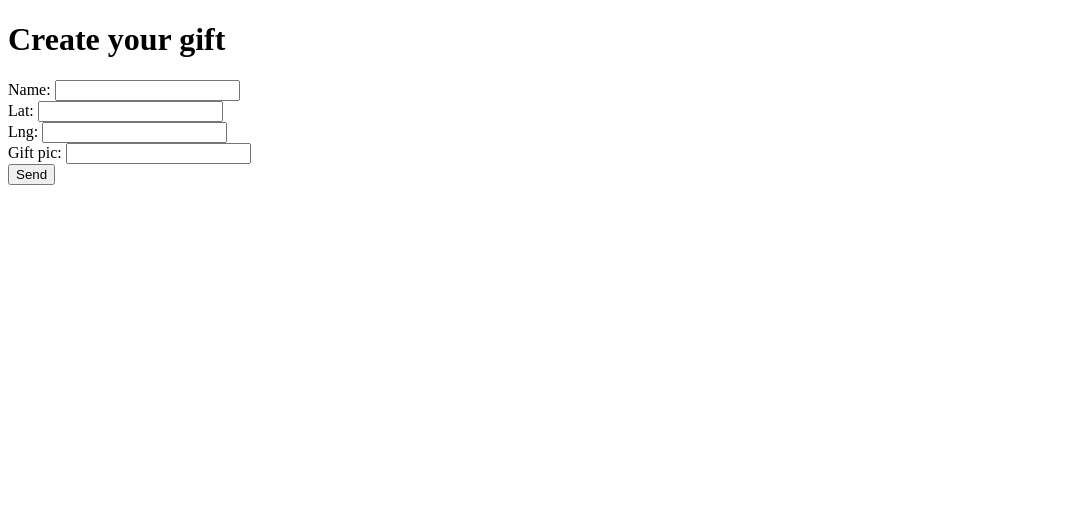
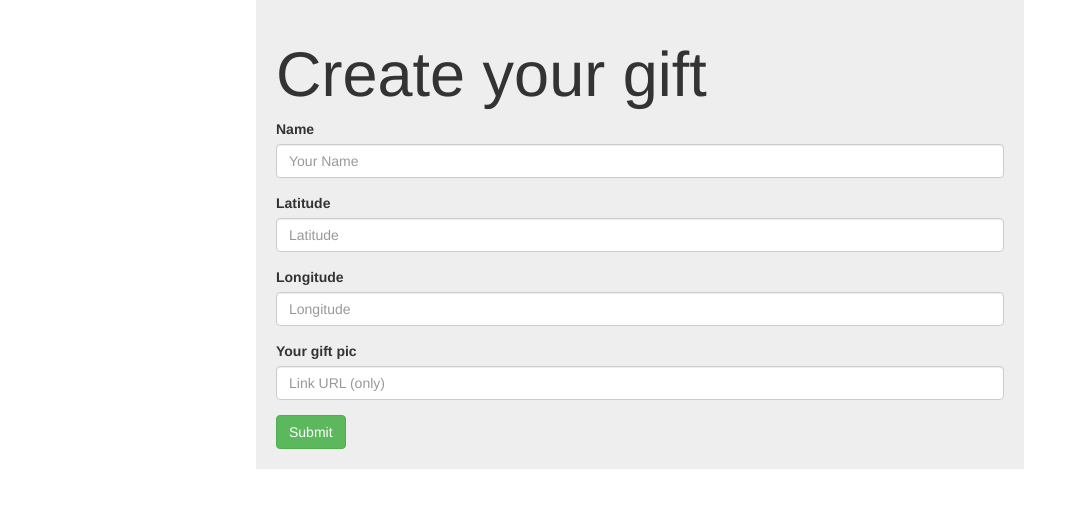
Before and after one commit to panchalmeera/valentine_app_server, a website: page index.html in a window 1280 px wide. Shown: the whole page, without its empty margins (0-1079 px from the left). Drawn offline with nearby package versions, Linux system fonts and the light colour scheme; no server answers.

Commit message:
1) adding upvote code, 2) beautifying index.html

```diff
--- a/index.html
+++ b/index.html
@@ -6,6 +6,7 @@
 	src="https://code.jquery.com/jquery-3.1.1.min.js"
 	integrity="sha256-hVVnYaiADRTO2PzUGmuLJr8BLUSjGIZsDYGmIJLv2b8="
 	crossorigin="anonymous"></script>
+    <link href="https://maxcdn.bootstrapcdn.com/bootstrap/3.3.7/css/bootstrap.min.css" rel="stylesheet" integrity="sha384-BVYiiSIFeK1dGmJRAkycuHAHRg32OmUcww7on3RYdg4Va+PmSTsz/K68vbdEjh4u" crossorigin="anonymous">
     <script src="/socket.io/socket.io.js"></script>
     <script>
      function getParameterByName(name, url) {
@@ -21,6 +22,8 @@
      }
 
      $(document).ready(function(){
+       //didn't want to use template engines just small stuff, so hacked for a message
+
        var message = getParameterByName('message');
        if(message) $('#message').html(message);
 
@@ -31,16 +34,42 @@
        });
      });
     </script>
+
+    <style type="text/css">
+     .center_div{
+       margin: 0 auto;
+       width:60%;
+       padding: 20px;
+     }
+     #message{
+       color: green;
+     }
+    </style>
   </head>
   <body>
-    <p id="message"></p>
-    <h1>Create your gift</h1>
-    <form action="/gift" method="POST">
-      Name: <input name="name" required/><br/>
-      Lat: <input name="lat" required/><br/>
-      Lng: <input name="lng" required/><br/>
-      Gift pic: <input name="pic" required/><br/>
-      <button>Send</button>
-    </form>
+    <div class="jumbotron center_div">
+      <p id="message"></p>
+      <h1>Create your gift</h1>
+      <form action="/gift" method="POST">
+	<div class="form-group">
+	  <label for="name">Name</label>
+	  <input type="text" class="form-control" name="name" placeholder="Your Name" required/>
+	</div>
+	<div class="form-group">
+	  <label for="lat">Latitude</label>
+	  <input type="number" step="0.00000001" class="form-control" name="lat" placeholder="Latitude" required/>
+	</div>
+	<div class="form-group">
+	  <label for="lng">Longitude</label>
+	  <input type="number" step="0.00000001" class="form-control" name="lng" placeholder="Longitude" required/>
+	</div>
+	<div class="form-group">
+	  <label for="pic">Your gift pic</label>
+	  <input type="text" class="form-control" name="pic" placeholder="Link URL (only)" required/>
+	</div>
+
+	<button type="submit" class="btn btn-success">Submit</button>
+      </form>
+    </div>
   </body>
 </html>
```
Also changed, not shown: app.js (+15 -2 lines), gift.js (+11 -0 lines).
